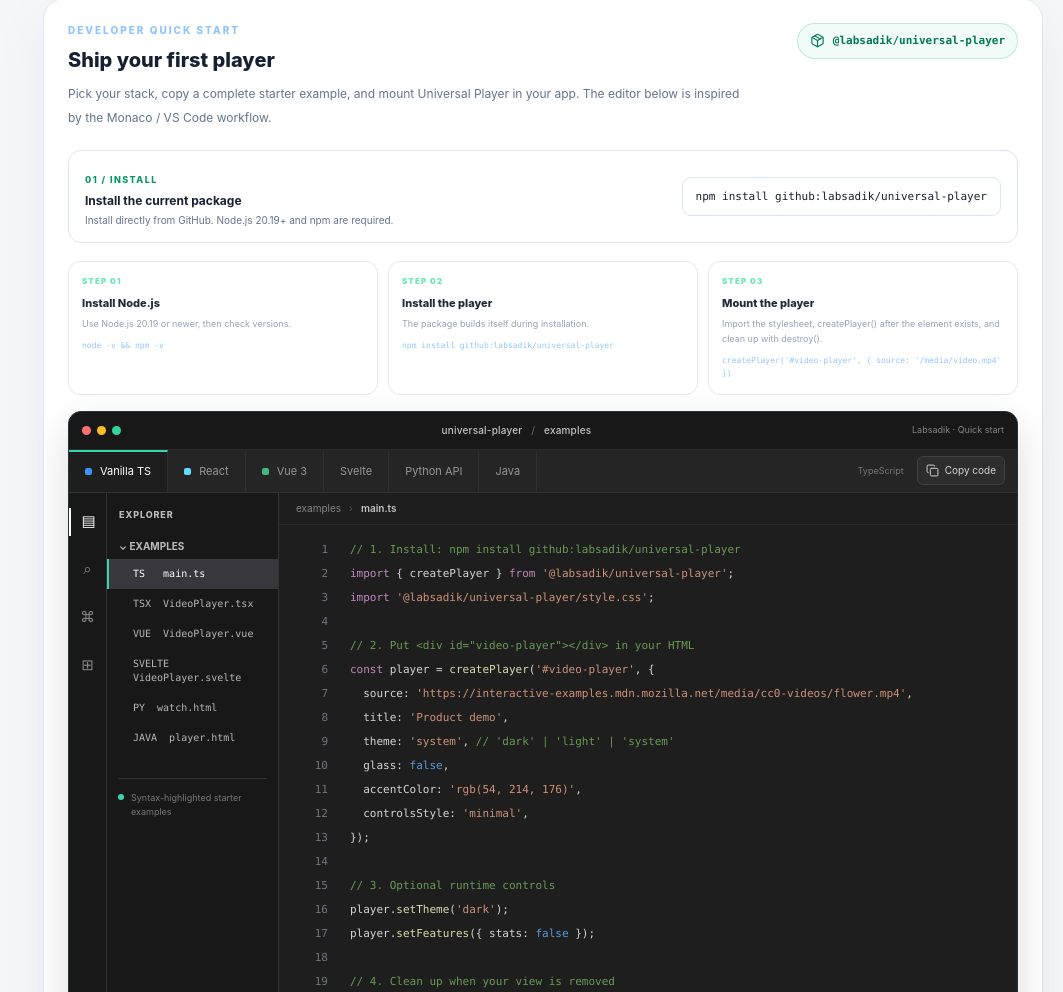
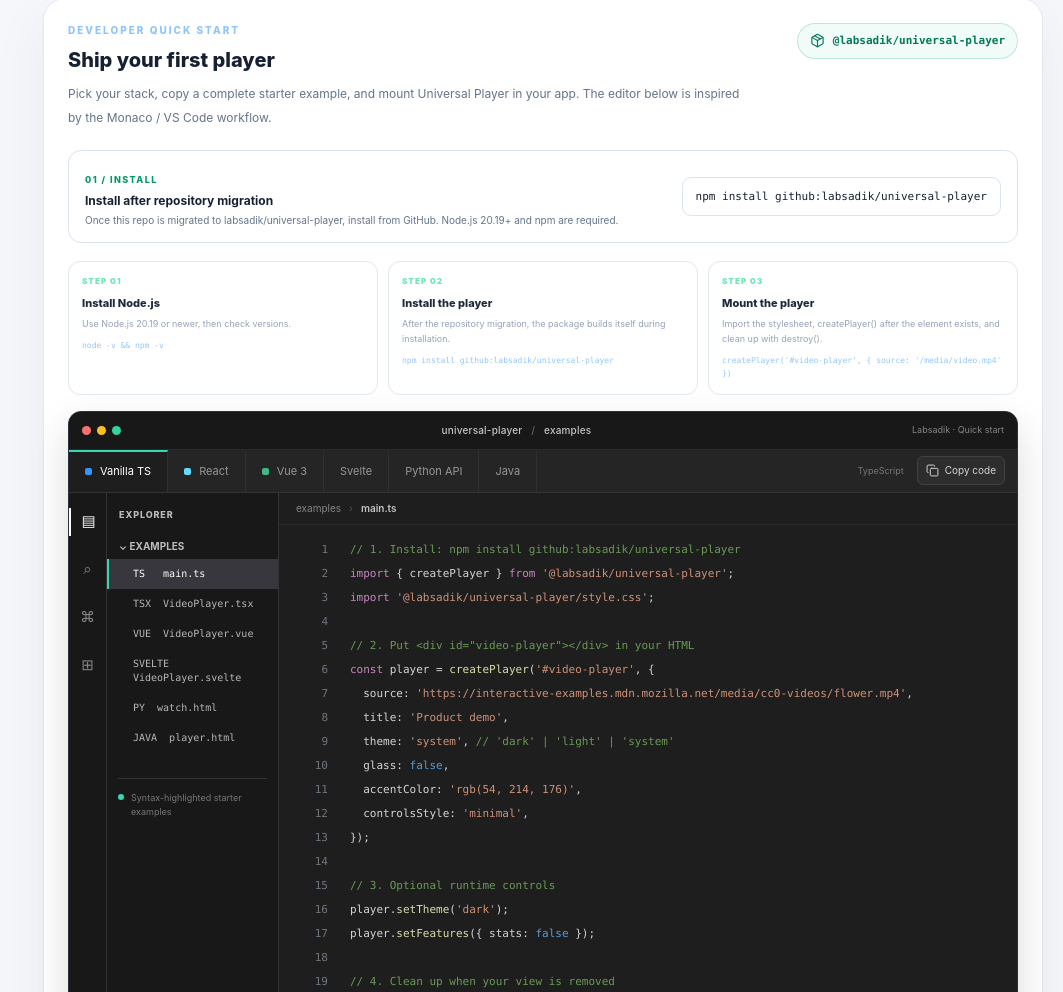
Before and after one commit to labsadik/universal-player, a website built with Vite: page index.html in a window 1280 px wide. Shown: the part 3175-4167 px from the top of the page, without its empty margins (217-1280 px from the left). Built offline with nearby package versions, Linux system fonts and the light colour scheme.

Commit message:
docs: clarify install command becomes available after repo migration

```diff
--- a/index.html
+++ b/index.html
@@ -222,13 +222,13 @@
             </div>
 
             <div class="install-command-row">
-              <div><span class="install-step">01 / INSTALL</span><strong>Install the current package</strong><p>Install directly from GitHub. Node.js 20.19+ and npm are required.</p></div>
+              <div><span class="install-step">01 / INSTALL</span><strong>Install after repository migration</strong><p>Once this repo is migrated to labsadik/universal-player, install from GitHub. Node.js 20.19+ and npm are required.</p></div>
               <code class="install-command">npm install github:labsadik/universal-player</code>
             </div>
 
             <div class="setup-step-grid" aria-label="Step-by-step setup">
               <article><span>STEP 01</span><strong>Install Node.js</strong><p>Use Node.js 20.19 or newer, then check versions.</p><code>node -v && npm -v</code></article>
-              <article><span>STEP 02</span><strong>Install the player</strong><p>The package builds itself during installation.</p><code>npm install github:labsadik/universal-player</code></article>
+              <article><span>STEP 02</span><strong>Install the player</strong><p>After the repository migration, the package builds itself during installation.</p><code>npm install github:labsadik/universal-player</code></article>
               <article><span>STEP 03</span><strong>Mount the player</strong><p>Import the stylesheet, createPlayer() after the element exists, and clean up with destroy().</p><code>createPlayer('#video-player', { source: '/media/video.mp4' })</code></article>
             </div>
             <div class="monaco-workbench" aria-label="VS Code-style setup and code editor">
```
